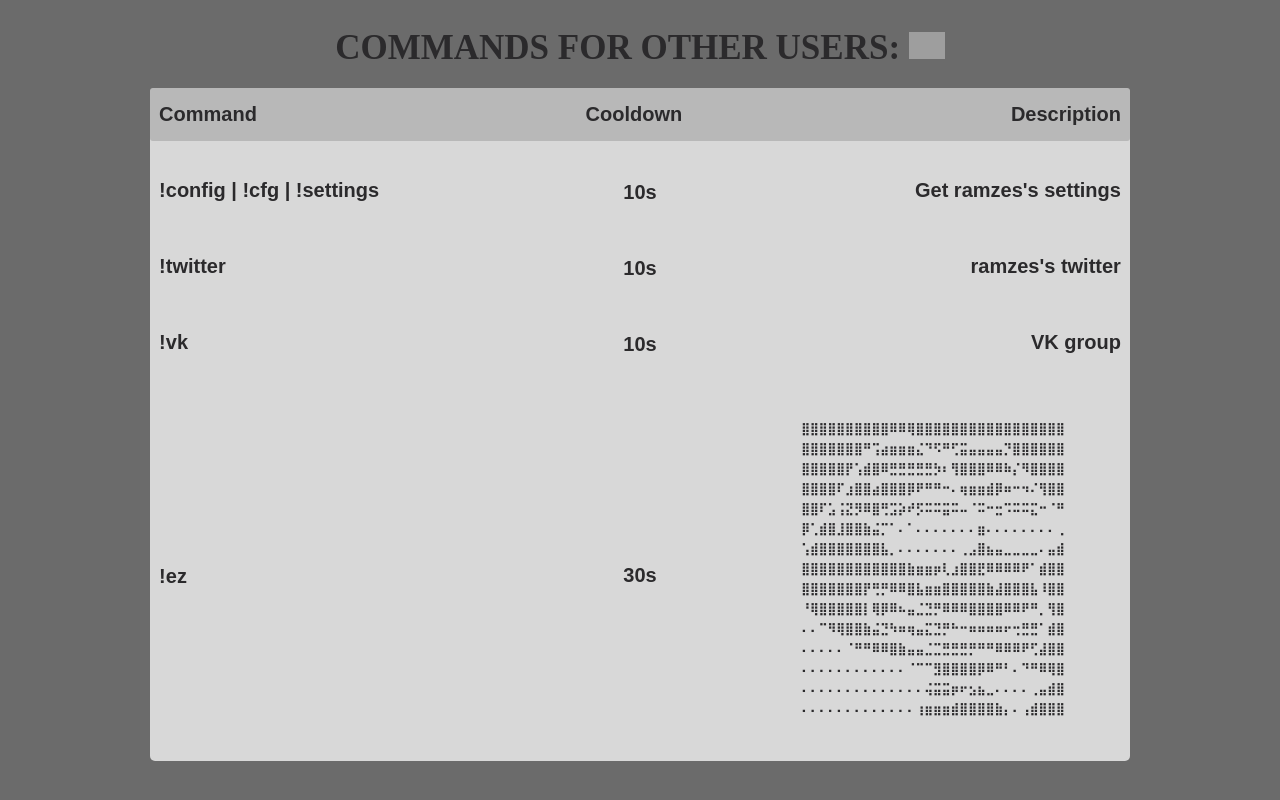
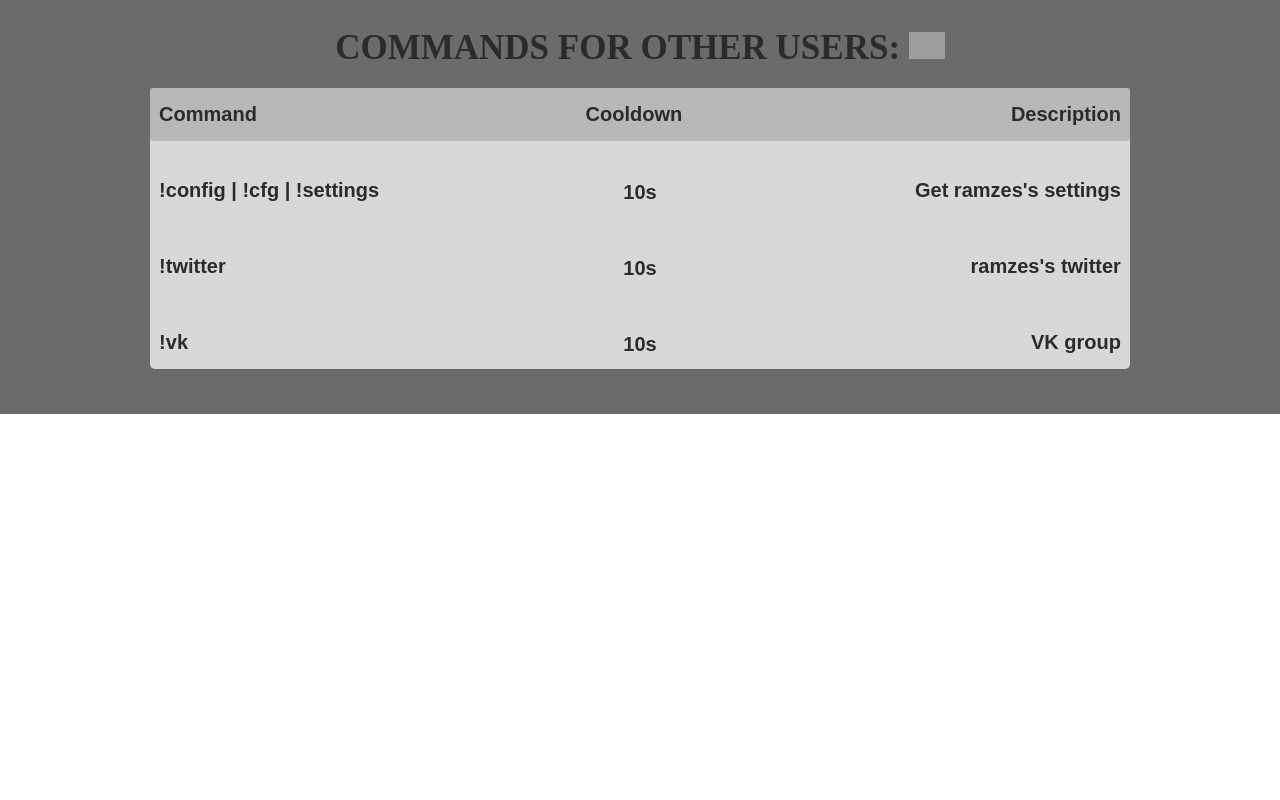
Before and after one commit to FollowSonik/Portfolio, a plain HTML site: page commands/ramzesdoto.html in a window 1280 px wide. Shown: the part 722-1522 px from the top of the page. After the commit the page ends 1136 px from the top, so only its background shows below. Drawn offline with nearby package versions, Linux system fonts and the light colour scheme; grey boxes are pictures that could not be loaded; files whose address does not match are found by name.

Commit message:
Removed EZ

```diff
--- a/commands/ramzesdoto.html
+++ b/commands/ramzesdoto.html
@@ -89,29 +89,6 @@
           <h4 class="command__name">!vk</h4>
           <h4 class="command__desc">VK group</h4>
         </div>
-        <h4 class="command__option command__option-ez">30s</h4>
-        <div class="commands__item">
-          <h4 class="command__name">!ez</h4>
-          <h4 class="command__desc">
-            <p class="ez">
-              ⣿⣿⣿⣿⣿⣿⣿⣿⣿⣿⠿⠿⢿⣿⣿⣿⣿⣿⣿⣿⣿⣿⣿⣿⣿⣿⣿⣿⣿⣿
-              ⣿⣿⣿⣿⣿⣿⣿⠛⢩⣴⣶⣶⣶⣌⠙⠫⠛⢋⣭⣤⣤⣤⣤⡙⣿⣿⣿⣿⣿⣿
-              ⣿⣿⣿⣿⣿⡟⢡⣾⣿⠿⣛⣛⣛⣛⣛⡳⠆⢻⣿⣿⣿⠿⠿⠷⡌⠻⣿⣿⣿⣿
-              ⣿⣿⣿⣿⠏⣰⣿⣿⣴⣿⣿⣿⡿⠟⠛⠛⠒⠄⢶⣶⣶⣾⡿⠶⠒⠲⠌⢻⣿⣿
-              ⣿⣿⠏⣡⢨⣝⡻⠿⣿⢛⣩⡵⠞⡫⠭⠭⣭⠭⠤⠈⠭⠒⣒⠩⠭⠭⣍⠒⠈⠛
-              ⡿⢁⣾⣿⣸⣿⣿⣷⣬⡉⠁⠄⠁⠄⠄⠄⠄⠄⠄⠄⣶⠄⠄⠄⠄⠄⠄⠄⠄⢀
-              ⢡⣾⣿⣿⣿⣿⣿⣿⣿⣧⡀⠄⠄⠄⠄⠄⠄⠄⢀⣠⣿⣦⣤⣀⣀⣀⣀⠄⣤⣾
-              ⣿⣿⣿⣿⣿⣿⣿⣿⣿⣿⣿⣿⣷⣶⣶⡶⢇⣰⣿⣿⣟⠿⠿⠿⠿⠟⠁⣾⣿⣿
-              ⣿⣿⣿⣿⣿⣿⣿⡟⢛⡛⠿⠿⣿⣧⣶⣶⣿⣿⣿⣿⣿⣷⣼⣿⣿⣿⣧⠸⣿⣿
-              ⠘⢿⣿⣿⣿⣿⣿⡇⢿⡿⠿⠦⣤⣈⣙⡛⠿⠿⠿⣿⣿⣿⣿⠿⠿⠟⠛⡀⢻⣿
-              ⠄⠄⠉⠻⢿⣿⣿⣷⣬⣙⠳⠶⢶⣤⣍⣙⡛⠓⠒⠶⠶⠶⠶⠖⢒⣛⣛⠁⣾⣿
-              ⠄⠄⠄⠄⠄⠈⠛⠛⠿⠿⣿⣷⣤⣤⣈⣉⣛⣛⣛⡛⠛⠛⠿⠿⠿⠟⢋⣼⣿⣿
-              ⠄⠄⠄⠄⠄⠄⠄⠄⠄⠄⠄⠄⠈⠉⠉⣻⣿⣿⣿⣿⡿⠿⠛⠃⠄⠙⠛⠿⢿⣿
-              ⠄⠄⠄⠄⠄⠄⠄⠄⠄⠄⠄⠄⠄⠄⢬⣭⣭⡶⠖⣢⣦⣀⠄⠄⠄⠄⢀⣤⣾⣿
-              ⠄⠄⠄⠄⠄⠄⠄⠄⠄⠄⠄⠄⠄⢰⣶⣶⣶⣾⣿⣿⣿⣿⣷⡄⠄⢠⣾⣿⣿⣿
-            </p>
-          </h4>
-        </div>
       </div>
     </div>
   </div>
```
